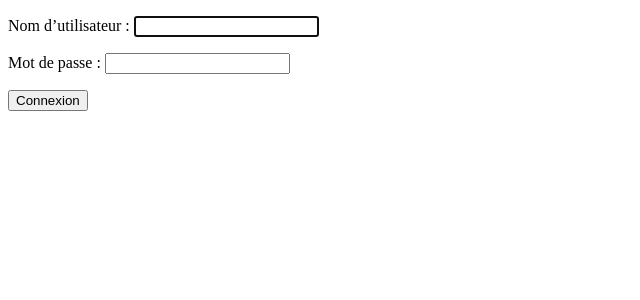
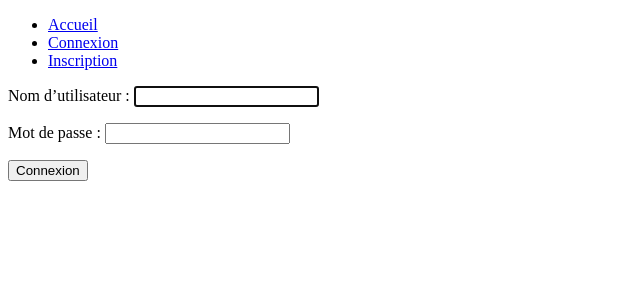
Before and after one commit to Adil-bh/prospector, a Django app: page /prospector/accounts/login/ in a window 1280 px wide. Shown: the top 300 px of the page, without its empty margins (0-640 px from the left). Run offline with Django 4.2, Linux system fonts and the light colour scheme.

Commit message:
Homepage created

```diff
--- a/src/prospector_app/templates/home.html
+++ b/src/prospector_app/templates/home.html
@@ -1,5 +1,9 @@
 {% extends "base.html" %}
 
 {% block title %}
+    <title>Accueil</title>
+{% endblock %}
+
+{% block content %}
     <h1>Home</h1>
 {% endblock %}
--- a/src/templates/base.html
+++ b/src/templates/base.html
@@ -7,6 +7,27 @@
     {% endblock %}
 </head>
 <body>
+<nav>
+    <ul>
+        <li>
+            <a href="{% url 'prospector:home' %}">Accueil</a>
+        </li>
+        {% if not request.user.is_authenticated %}
+            <li>
+                <a href="{% url 'prospector:login' %}">Connexion</a>
+            </li>
+            <li>
+                <a href="{% url 'prospector:signup' %}">Inscription</a>
+            </li>
+        {% endif %}
+
+        {% if request.user.is_authenticated %}
+            <li>
+                <a href="{% url 'prospector:logout' %}">Déconnexion</a>
+            </li>
+       {% endif %}
+    </ul>
+</nav>
 <section id="prospector">
     {% block content %}
     {% endblock %}
```
